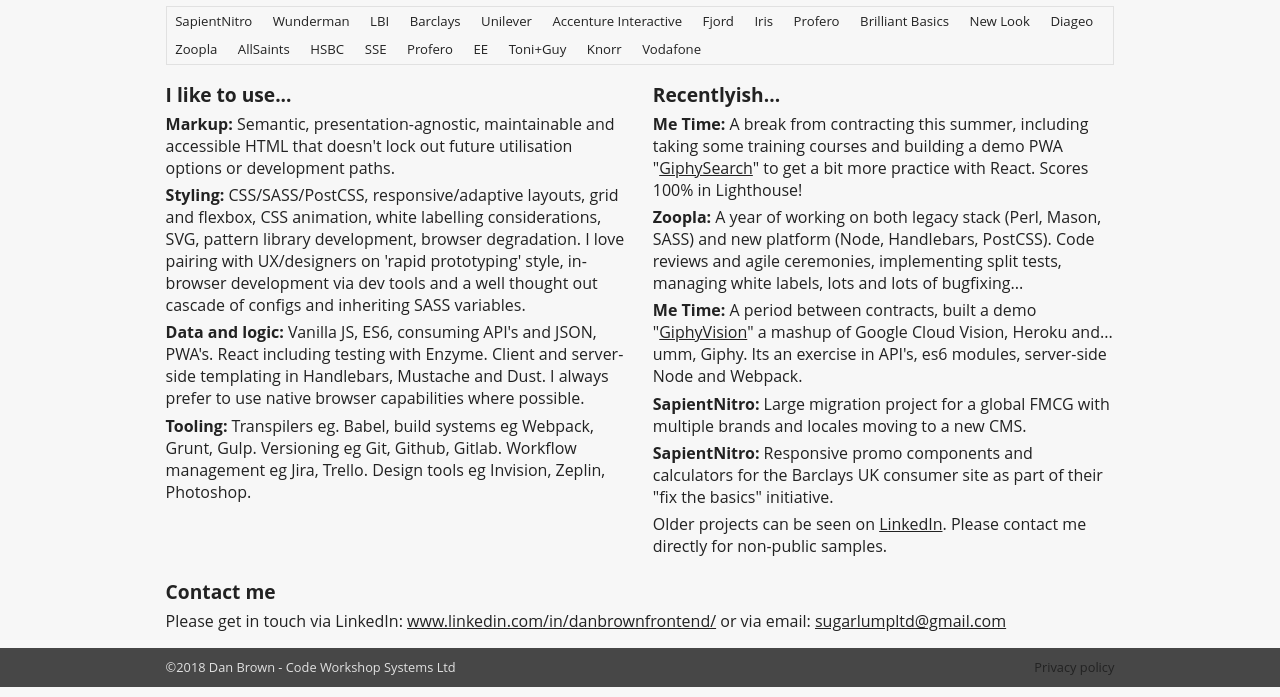
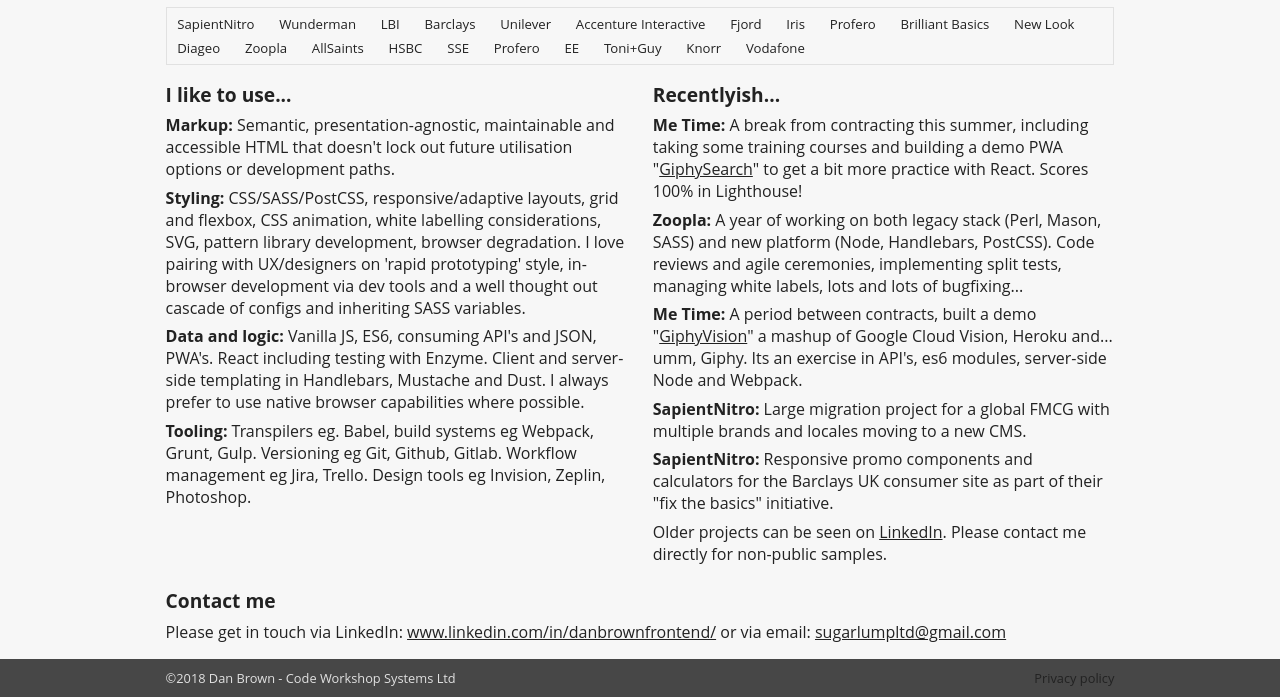
Before and after one commit to danb-cws/cwss-simple, a website: page index.html in a window 1280 px wide. Shown: the part 487-1184 px from the top of the page. Drawn offline with Linux system fonts and the light colour scheme.

Commit message:
tweak tweak css

```diff
--- a/css/style.scss
+++ b/css/style.scss
@@ -10,7 +10,7 @@
 $line-height-multiplier: 1.15;
 $primary-horiz-gutter: 1.6rem;
 $primary-vert-gutter: $primary-horiz-gutter / $golden-ratio;
-$secondary-horiz-gutter: $primary-horiz-gutter / 3;
+$secondary-horiz-gutter: $primary-horiz-gutter / 2.4;
 $secondary-vert-gutter: $secondary-horiz-gutter / $golden-ratio;
 
 $circle-width: 20rem;
@@ -207,12 +207,12 @@
   font-size: 0.825rem;
   border: 1px solid $tertiary-color;
   margin: 0;
-  padding: 0;
+  padding: $secondary-vert-gutter 0 0;
 }
 .brand-list-item {
   display: inline-block;
   vertical-align: top;
-  padding: $secondary-vert-gutter $secondary-horiz-gutter;
+  padding: 0 $secondary-horiz-gutter $secondary-vert-gutter;
 }
 
 .main-content {
```
Also changed, not shown: css/style.css.
